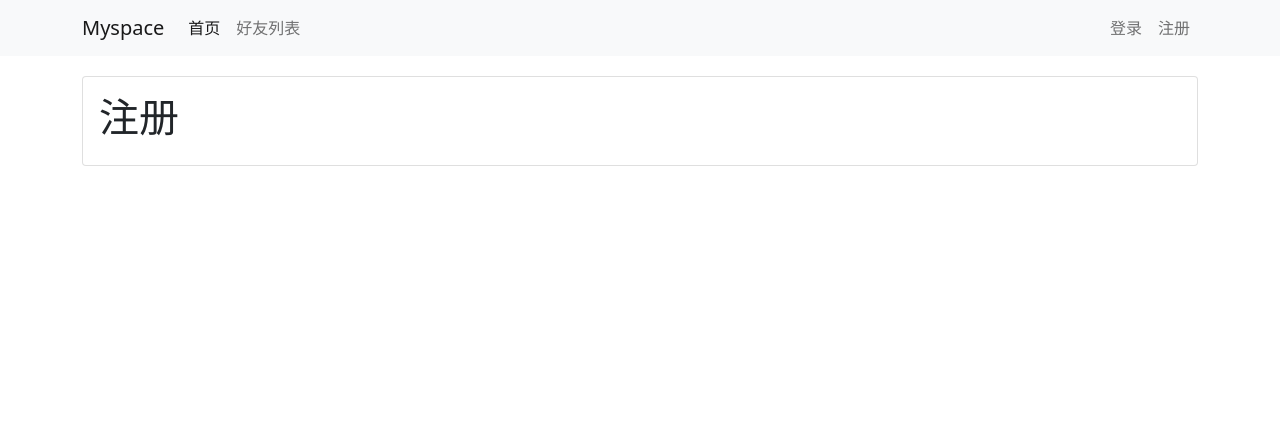
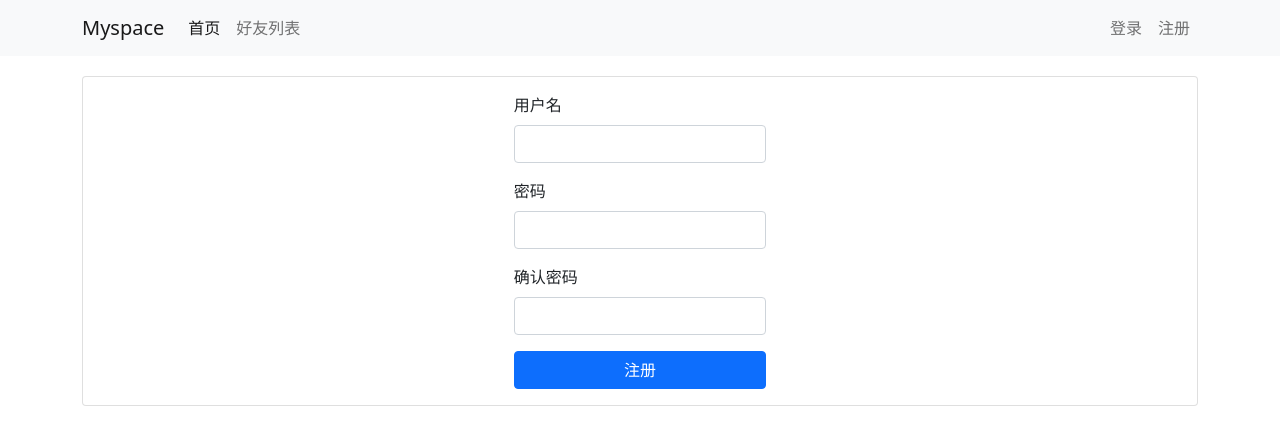
Before and after one commit to Tiebo/vue3-app, a Vue app: page /Register in a window 1280 px wide. Shown: the top 442 px of the page. Built offline with nearby package versions, Linux system fonts and the light colour scheme.

Commit message:
登陆界面

```diff
--- a/src/components/Register.vue
+++ b/src/components/Register.vue
@@ -1,13 +1,81 @@
 <template>
-  <h1>注册</h1>
+  <div class="row justify-content-md-center">
+    <div class="col-3">
+      <form @submit.prevent="register">
+        <div class="mb-3">
+          <label for="username" class="form-label">用户名</label>
+          <input v-model="username" type="text" class="form-control" id="username">
+        </div>
+        <div class="mb-3">
+          <label for="password" class="form-label">密码</label>
+          <input v-model="password" type="password" class="form-control" id="password">
+        </div>
+        <div class="mb-3">
+          <label for="password_confirm" class="form-label">确认密码</label>
+          <input v-model="password_confirm" type="password" class="form-control" id="password_confirm">
+        </div>
+        <div class="error-message">{{ error_message }}</div>
+        <button type="submit" class="btn btn-primary">注册</button>
+      </form>
+    </div>
+  </div>
 </template>
 
 <script>
+import {ref} from 'vue';
+import router from '@/router/index'
+import $ from 'jquery';
+
 export default {
-  name: "Register"
-}
+  name: "Register",
+  components: {},
+  setup() {
+    let username = ref('');
+    let password = ref('');
+    let password_confirm = ref('');
+    let error_message = ref('');
+
+    const register = () => {
+      error_message.value = "";
+      $.ajax({
+        url: "https://app165.acapp.acwing.com.cn/myspace/user/",
+        type: "POST",
+        data: {
+          username: username.value,
+          password: password.value,
+          password_confirm: password_confirm.value,
+        },
+        success(resp) {
+          if (resp.result === "success") {
+            alert("注册成功!");
+            router.push({
+              name: "LoginView",
+            });
+          } else {
+            error_message.value = resp.result;
+          }
+        }
+      })
+    };
+    return {
+      username,
+      password,
+      error_message,
+      password_confirm,
+      register,
+    }
+  }
+};
+
+
 </script>
 
 <style scoped>
+button {
+  width: 100%;
+}
 
+.error-message {
+  color: red;
+}
 </style>
--- a/src/components/base/UserDynamicInfo.vue
+++ b/src/components/base/UserDynamicInfo.vue
@@ -7,9 +7,9 @@
             </div>
             <div class="col-9">
               <div class="name">{{ user.username }}</div>
-                <div class="follower">粉丝：{{user.followerCount}}</div>
-                <button v-if="!user.is_followed" @click="follow" class="btn btn-secondary btn-sm">+关注</button>
-                <button v-if="user.is_followed" @click="unfollow" class="btn btn-secondary btn-sm">取消关注</button>
+              <div class="follower">粉丝：{{ user.followerCount }}</div>
+              <button v-if="!user.is_followed && !is_me" @click="follow" class="btn btn-secondary btn-sm">+关注</button>
+              <button v-if="user.is_followed && !is_me" @click="unfollow" class="btn btn-secondary btn-sm">取消关注</button>
             </div>
         </div>
     </div>
@@ -17,6 +17,10 @@
 </template>
 
 <script>
+import $ from 'jquery';
+import {useStore} from 'vuex';
+import {computed} from "vue";
+
 export default {
   name: " UserDynamicInfo ",
   components: {},
@@ -27,15 +31,42 @@
     }
   },
     setup(props, context) {
+      const store = useStore();
+      let is_me = computed(() => store.state.user.id === props.user.id);
       const follow = () => {
+        $.ajax({
+          url: "https://app165.acapp.acwing.com.cn/myspace/follow/",
+          type: "POST",
+          headers: {'Authorization': 'Bearer ' + store.state.user.access},
+          data: {
+            target_id: props.user.id,
+          },
+          success(resp) {
+            if (resp.result === "success") {
               context.emit('follow');
+            }
+          }
+        });
       };
         const unfollow = () => {
-            context.emit('unfollow')
+          $.ajax({
+            url: "https://app165.acapp.acwing.com.cn/myspace/follow/",
+            type: "POST",
+            headers: {'Authorization': "Bearer " + store.state.user.access},
+            data: {
+              target_id: props.user.id,
+            },
+            success(resp) {
+              if (resp.result === "success") {
+                context.emit('unfollow');
+              }
+            }
+          });
         }
         return {
             follow,
             unfollow,
+          is_me
         }
     }
 
--- a/src/views/UserDynamicsView.vue
+++ b/src/views/UserDynamicsView.vue
@@ -97,7 +97,6 @@
       })
     };
     const deletePost = post_id => {
-      console.log(post_id);
       posts.posts = posts.posts.filter(post => post.id !== post_id);
       posts.count = posts.posts.length;
     }
```
Lines whose indentation alone changed are shown as unchanged.
